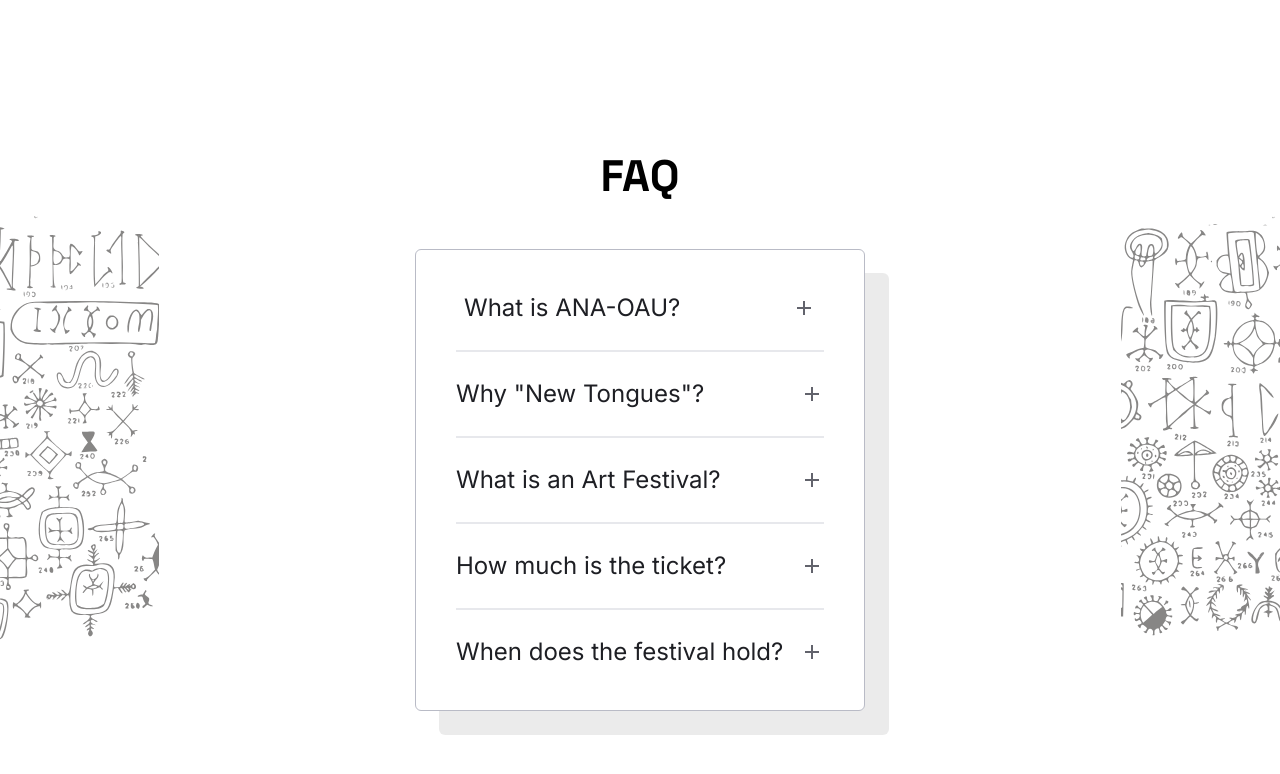
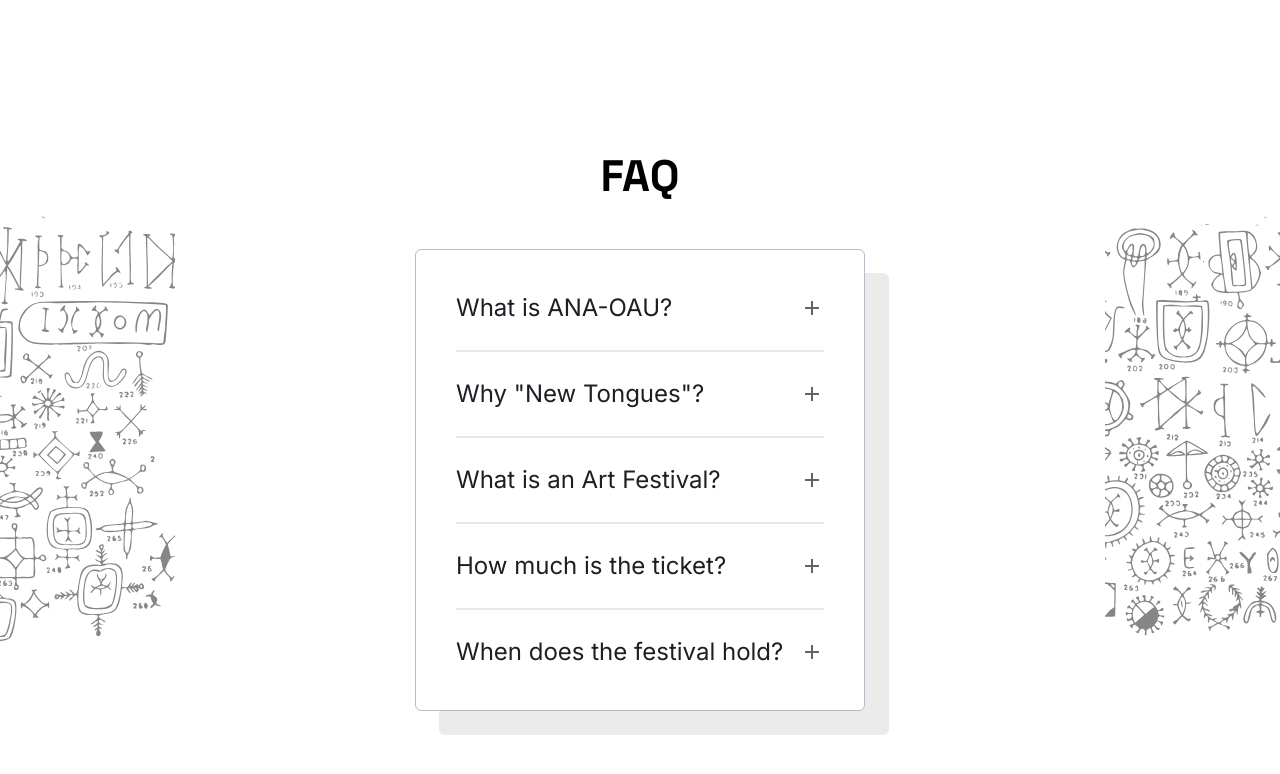
Before and after one commit to ZEED2468/Ana-website-oau, a React (Vite) app: page / in a window 1280 px wide. Shown: the part 3546-4320 px from the top of the page. Built offline with nearby package versions, Linux system fonts and the light colour scheme.

Commit message:
updated faq

```diff
--- a/src/sections/FAQ.jsx
+++ b/src/sections/FAQ.jsx
@@ -16,14 +16,14 @@ const FAQ = () => {
           className="w-full h-[20rem] md:h-[30rem] object-cover"
         />
       </div>
-      <div className="p-[2.5rem_1rem] flex flex-col justify-center items-start md:items-center gap-[2.5rem]">
+      <div className="p-[2.5rem_0rem] flex flex-col justify-center items-start md:items-center gap-[2.5rem]">
         <h1 className="special-font text-[1.5rem] lg:text-[2.75rem] text-left lg:text-center">
                     FAQ
         </h1>
         <div className="w-[21.5625rem] lg:w-[28.125rem] p-[0rem_1rem] flex flex-col justify-center items-stretch lg:p-[1rem_2.5rem] bg-white border border-[#B9BBC6] shadow-[8px_8px_0_0_rgba(0,0,0,0.08)] lg:shadow-[24px_24px_0_0_rgba(0,0,0,0.08)] rounded-md">
           <div
             onClick={() => toggleFAQ("ANA-OAU")}
-            className="p-[1.5rem_0.5rem] flex flex-col justify-center items-start gap-[0.25rem] border-b-2 border-[#e7e8ec]"
+            className="p-[1.5rem_0rem] flex flex-col justify-center items-start gap-[0.25rem] border-b-2 border-[#e7e8ec]"
           >
             <div className="flex justify-between items-center w-full cursor-pointer">
               <p
```
